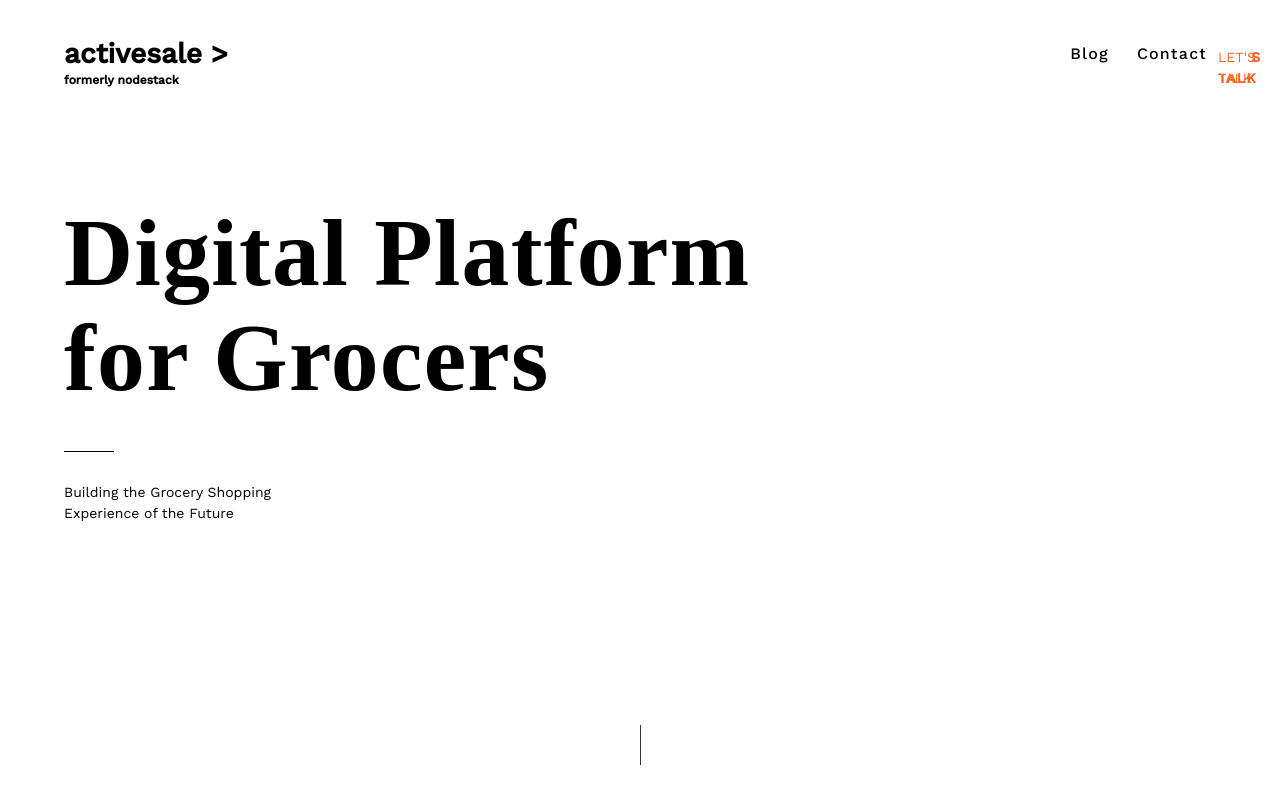
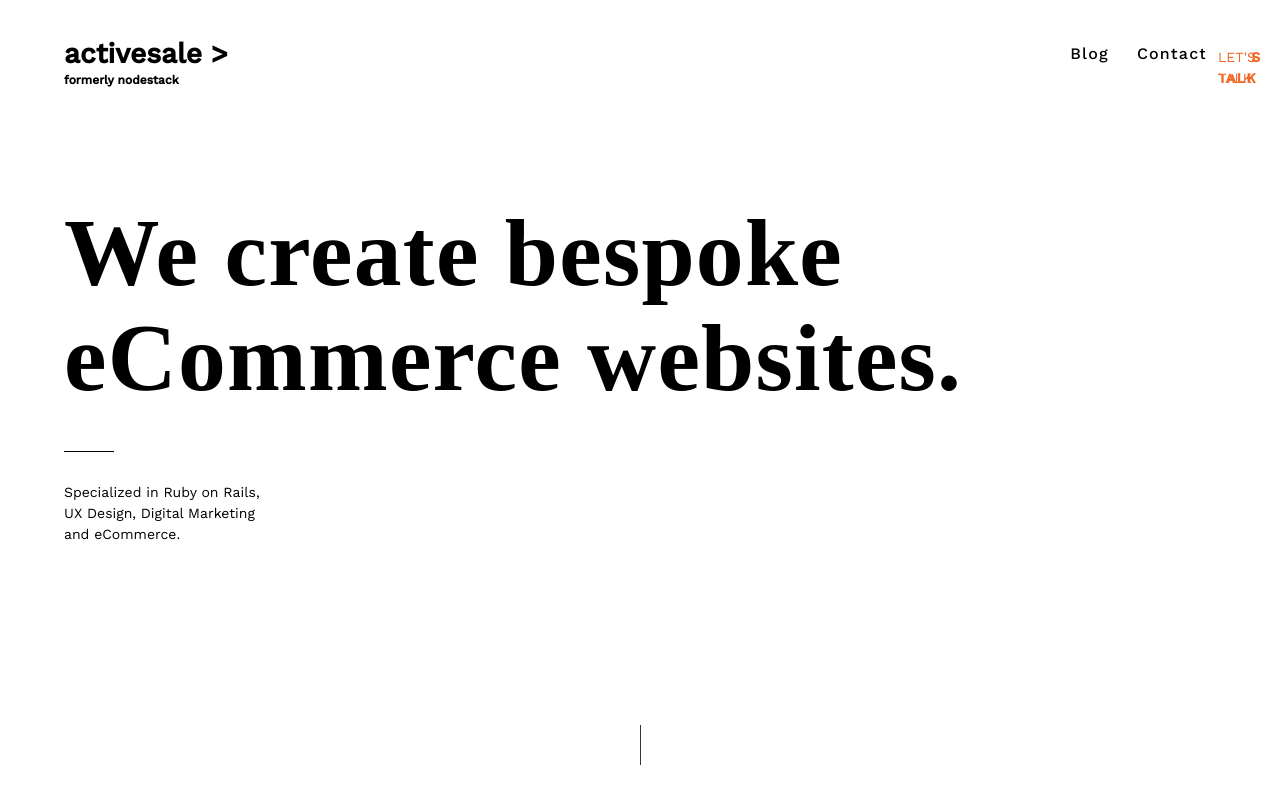
Before and after one commit to nodestack/nodestack.github.io, a Jekyll site: the page built from index.html, in a window 1280 px wide and 900 px high. Shown: the top 804 px of the window. Built offline with Jekyll 4.4.1, drawn with Linux system fonts in a browser that asks for light colours; nearby versions of some CDN libraries; some web fonts are replaced.

Commit message:
Update header.html

```diff
--- a/_includes/header.html
+++ b/_includes/header.html
@@ -4,9 +4,11 @@
             <div class="row">
                 <div class="col-lg-12">
                     <div class="intro-text">
-                        <h1>Digital Platform<br> for Grocers</h1>
-                        <p>Building the Grocery Shopping</br>
-                            Experience of the Future</p>
+                        <h1>We create bespoke
+                            eCommerce websites.</h1>
+                        <p>Specialized in Ruby on Rails,<br>
+                            UX Design, Digital Marketing<br>
+                            and eCommerce.</p>
 
                     </div>
                 </div>
```
